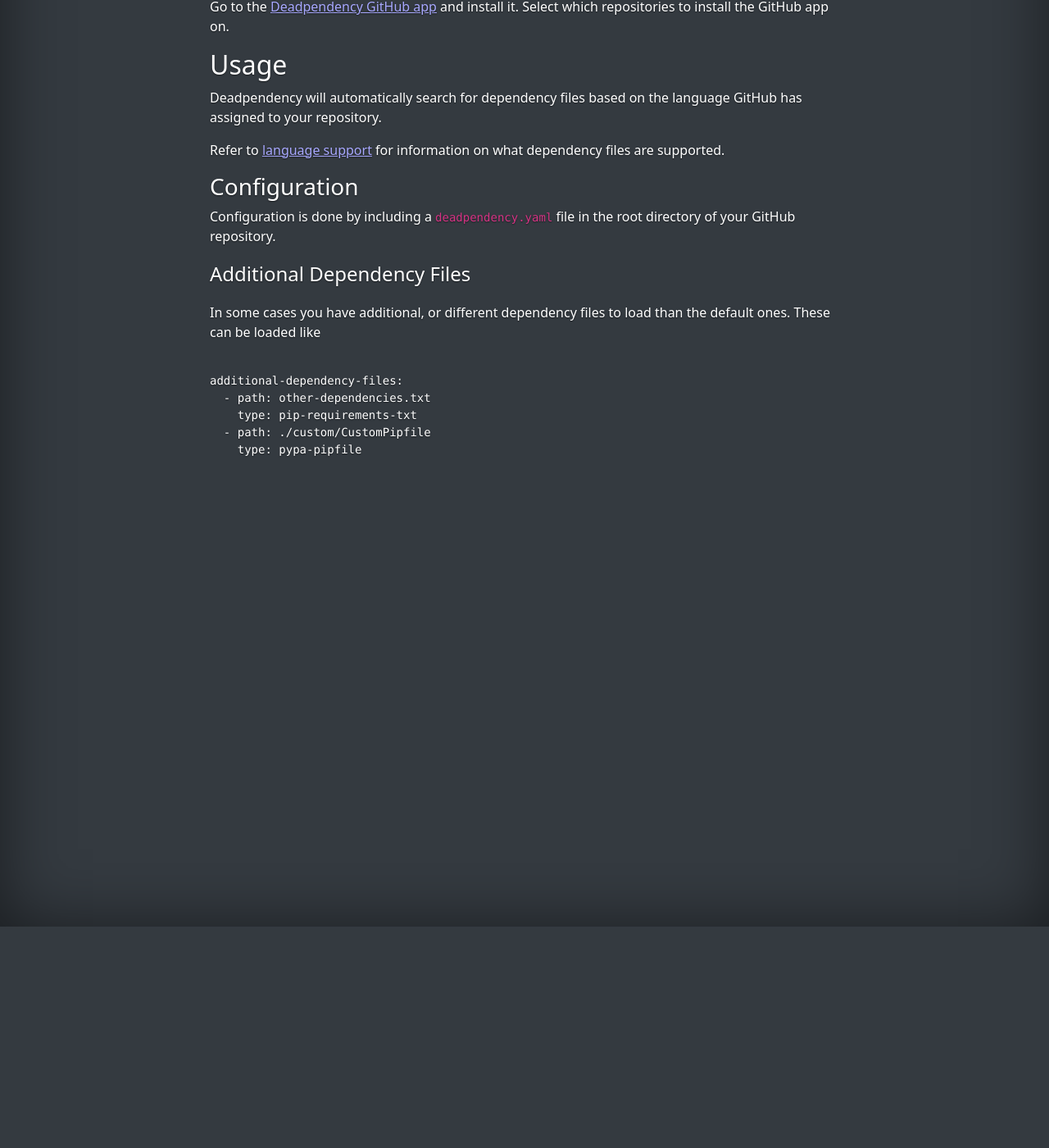
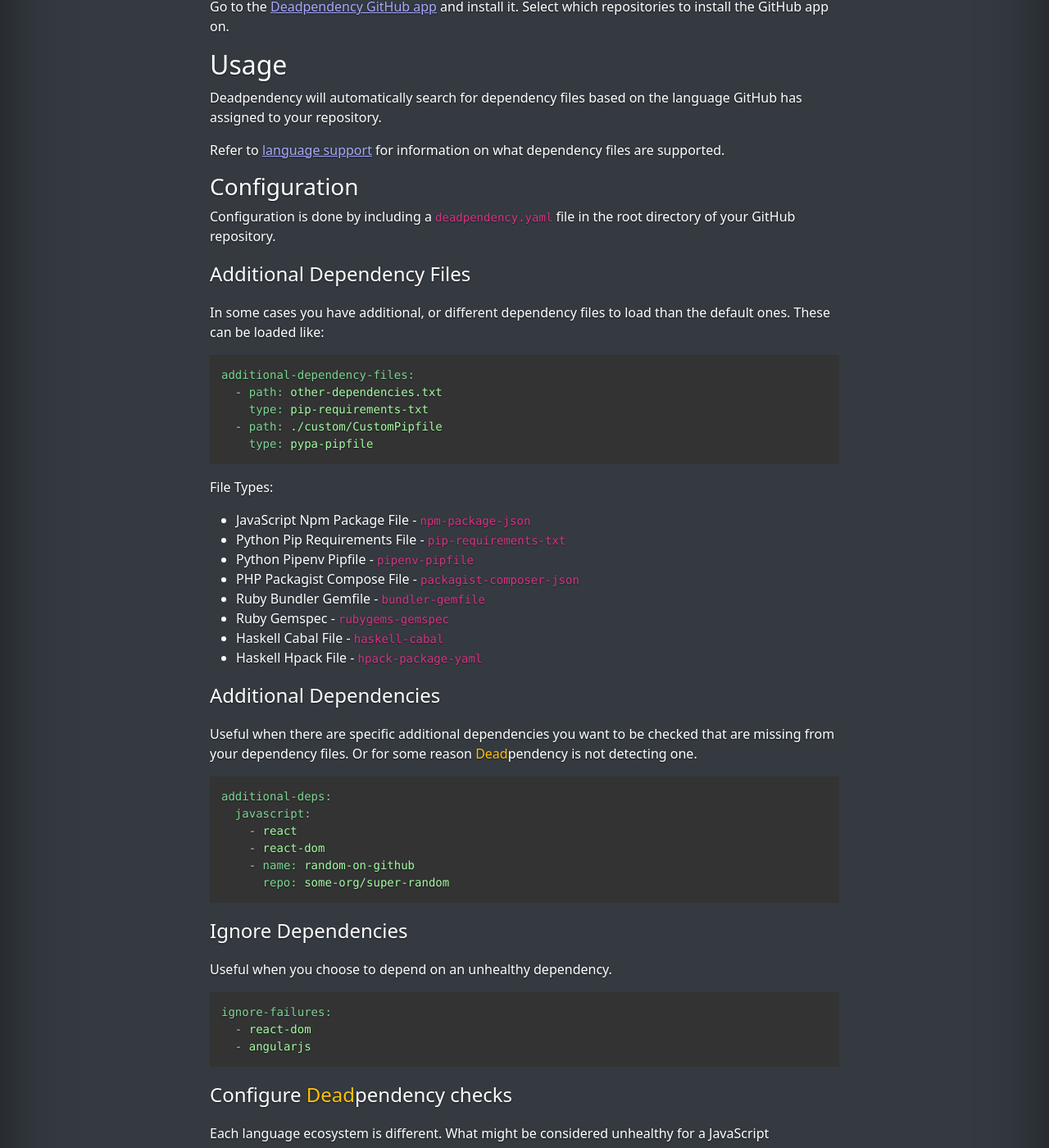
Before and after one commit to deadpendency/deadpendency.github.io, a Jekyll site: the page built from usage.html, in a window 1280 px wide and 1400 px high, scrolled down 270 px. Shown: the whole window at 82% size. Built offline with Jekyll 4.4.1, drawn with Linux system fonts in a browser that asks for light colours; nearby versions of some CDN libraries; some of the changed text lies outside the part shown.

Commit message:
Working through usage

```diff
--- a/_layouts/default.html
+++ b/_layouts/default.html
@@ -12,6 +12,7 @@
     <link rel="stylesheet" href="https://stackpath.bootstrapcdn.com/bootstrap/5.0.0-alpha1/css/bootstrap.min.css" integrity="sha384-r4NyP46KrjDleawBgD5tp8Y7UzmLA05oM1iAEQ17CSuDqnUK2+k9luXQOfXJCJ4I" crossorigin="anonymous">
     <link rel="stylesheet" href="https://cdnjs.cloudflare.com/ajax/libs/font-awesome/5.13.1/css/fontawesome.min.css" crossorigin="anonymous">
     <link rel="stylesheet" href="https://cdnjs.cloudflare.com/ajax/libs/font-awesome/5.13.1/css/solid.min.css" crossorigin="anonymous">
+    <link rel="stylesheet" href="https://cdnjs.cloudflare.com/ajax/libs/highlight.js/10.1.1/styles/agate.min.css" crossorigin="anonymous">
 
     <link rel="stylesheet" href="{{ site.baseurl }}/styles.css">
   </head>
--- a/usage.html
+++ b/usage.html
@@ -28,17 +28,67 @@
 <h4>Additional Dependency Files</h4>
 
 <p>
-  In some cases you have additional, or different dependency files to load than the default ones. These can be loaded like
+  In some cases you have additional, or different dependency files to load than the default ones. These can be loaded like:
 </p>
 
-<pre>
-<code>
-additional-dependency-files:
+<pre><code class="language-yaml">additional-dependency-files:
   - path: other-dependencies.txt
     type: pip-requirements-txt
   - path: ./custom/CustomPipfile
     type: pypa-pipfile
-</code>
-</pre>
+</code></pre>
+
+<p>File Types:
+  <ul>
+    <li>JavaScript Npm Package File - <code>npm-package-json</code></li>
+    <li>Python Pip Requirements File - <code>pip-requirements-txt</code></li>
+    <li>Python Pipenv Pipfile - <code>pipenv-pipfile</code></li>
+    <li>PHP Packagist Compose File - <code>packagist-composer-json</code></li>
+    <li>Ruby Bundler Gemfile - <code>bundler-gemfile</code></li>
+    <li>Ruby Gemspec - <code>rubygems-gemspec</code></li>
+    <li>Haskell Cabal File - <code>haskell-cabal</code></li>
+    <li>Haskell Hpack File - <code>hpack-package-yaml</code></li>
+  </ul>
+
+</p>
+
+<h4>Additional Dependencies</h4>
+
+<p>Useful when there are specific additional dependencies you want to be checked that are missing from your dependency files. Or for some reason <span class="text-warning">Dead</span><span class="text-white"></span>pendency</span> is not detecting one.</p>
+
+<pre><code class="language-yaml">additional-deps:
+  javascript:
+    - react
+    - react-dom
+    - name: random-on-github
+      repo: some-org/super-random
+</code></pre>
+
+<h4>Ignore Dependencies</h4>
+
+<p>Useful when you choose to depend on an unhealthy dependency.</p>
+
+<pre><code class="language-yaml">ignore-failures:
+  - react-dom
+  - angularjs
+</code></pre>
+
+<h4>Configure <span class="text-warning">Dead</span><span class="text-white"></span>pendency</span> checks</h4>
+
+<p>Each language ecosystem is different. What might be considered unhealthy for a JavaScript dependency may be fine in more niche languages such as Rust.</p>
+
+<pre><code class="language-yaml">rules-config:
+  no-recent-package-release:
+    warn-at-months: 6
+    error-at-months: 9
+  no-recent-commit:
+    warn-at-months: 3
+    error-at-months: 6
+  few-yearly-commits:
+    # warn-at-count: 6 - omitted to use the default
+    error-at-count: 3
+</code></pre>
+
+
 
 </div>
```
Also changed, not shown: other parts of _layouts/default.html (+3 -0 lines).
